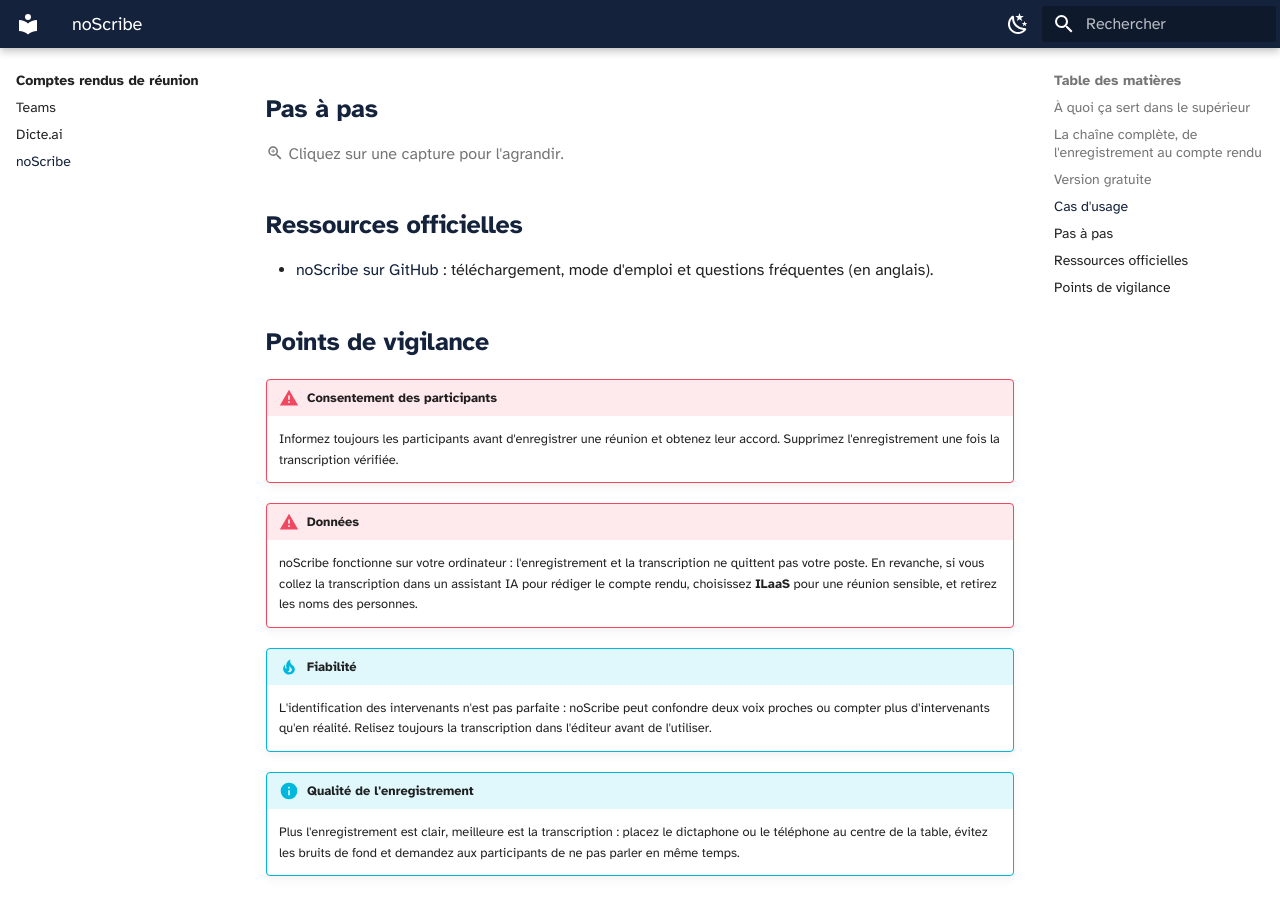
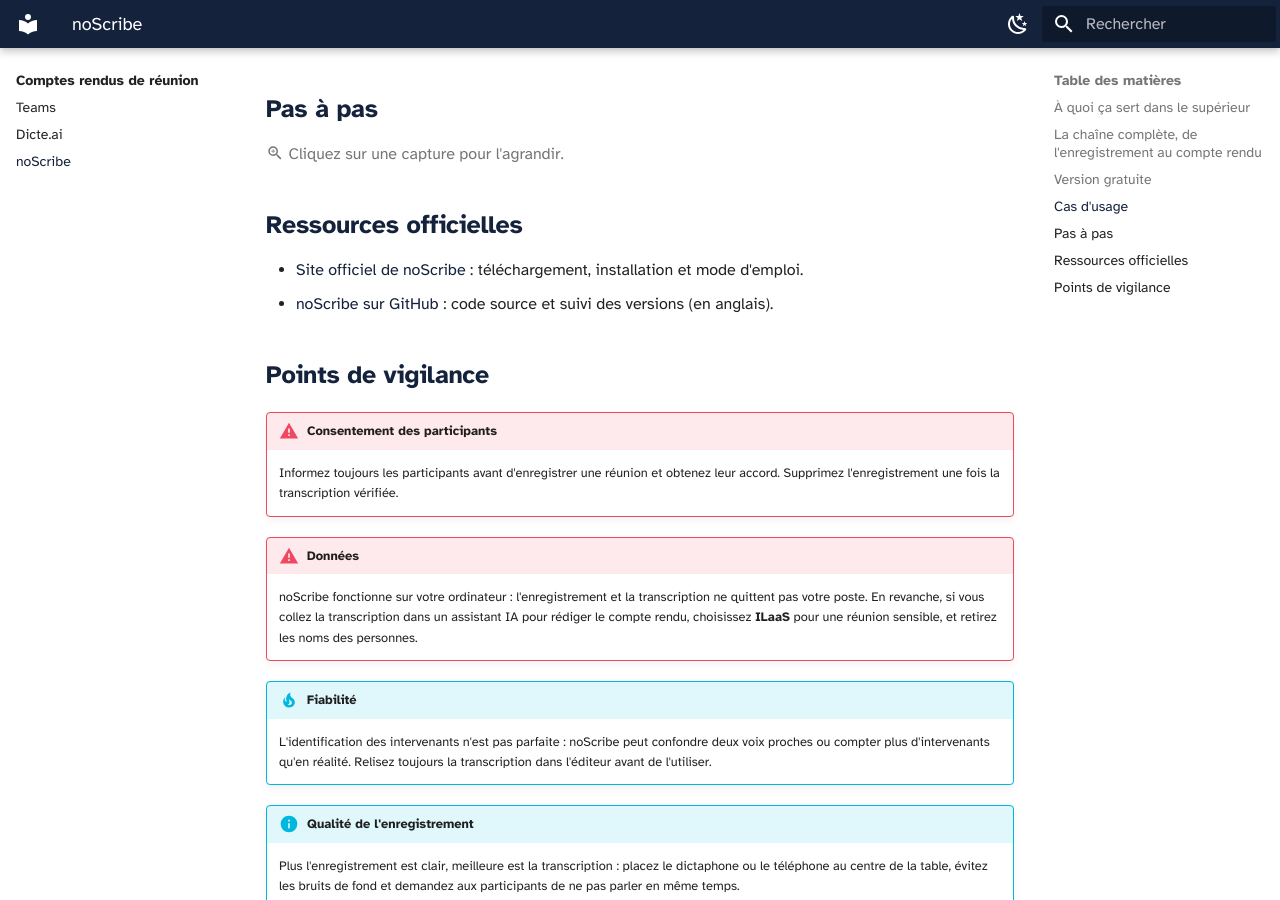
Before and after one commit to Celine-ferrier/Boite-outils-IA, an MkDocs documentation site: the page built from docs/comptes-rendus/noscribe.md, in a window 1280 px wide and 900 px high, scrolled down 1972 px. Built offline with MkDocs 1.6.1 and Material for MkDocs 9.7.7, drawn with Linux system fonts in a browser that asks for light colours.

Commit message:
noScribe : lien vers le site officiel noscribe.de
Co-Authored-By: Claude Opus 5.5 <noreply@anthropic.com>
Claude-Session: https://claude.ai/code/session_01ADR9hzhyEw6Dc3N18BUyt5

```diff
--- a/docs/comptes-rendus/noscribe.md
+++ b/docs/comptes-rendus/noscribe.md
@@ -6,7 +6,7 @@
 
 **noScribe** est un logiciel gratuit et open source qui **transcrit un enregistrement audio** (réunion, entretien) en texte, **directement sur votre ordinateur** : aucun fichier n'est envoyé sur internet. Il a été conçu par un chercheur en sciences sociales pour transcrire des entretiens. Il **distingue les différents intervenants** (« qui a dit quoi ») et fournit un éditeur pour relire et corriger la transcription en réécoutant l'enregistrement.
 
-[Télécharger noScribe](https://github.com/kaixxx/noScribe){ .md-button .md-button--primary }
+[Télécharger noScribe](https://noscribe.de){ .md-button .md-button--primary }
 
 !!! info "Fiche en cours de rédaction"
     Le tutoriel complet sera bientôt disponible.
@@ -99,7 +99,8 @@ Deux limites à connaître :
 
 ## Ressources officielles
 
-- [noScribe sur GitHub](https://github.com/kaixxx/noScribe) : téléchargement, mode d'emploi et questions fréquentes (en anglais).
+- [Site officiel de noScribe](https://noscribe.de) : téléchargement, installation et mode d'emploi.
+- [noScribe sur GitHub](https://github.com/kaixxx/noScribe) : code source et suivi des versions (en anglais).
 
 ## Points de vigilance
 
```
